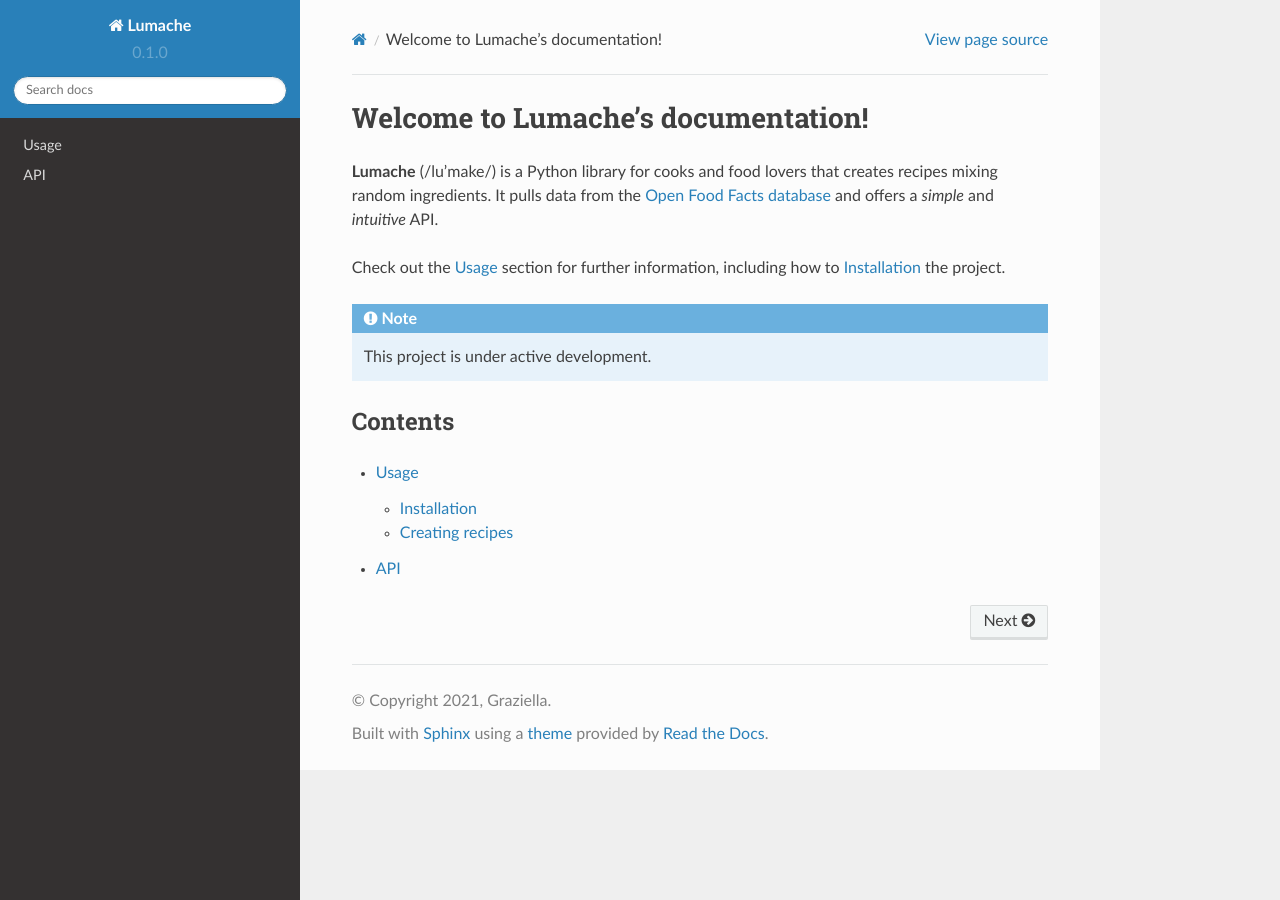
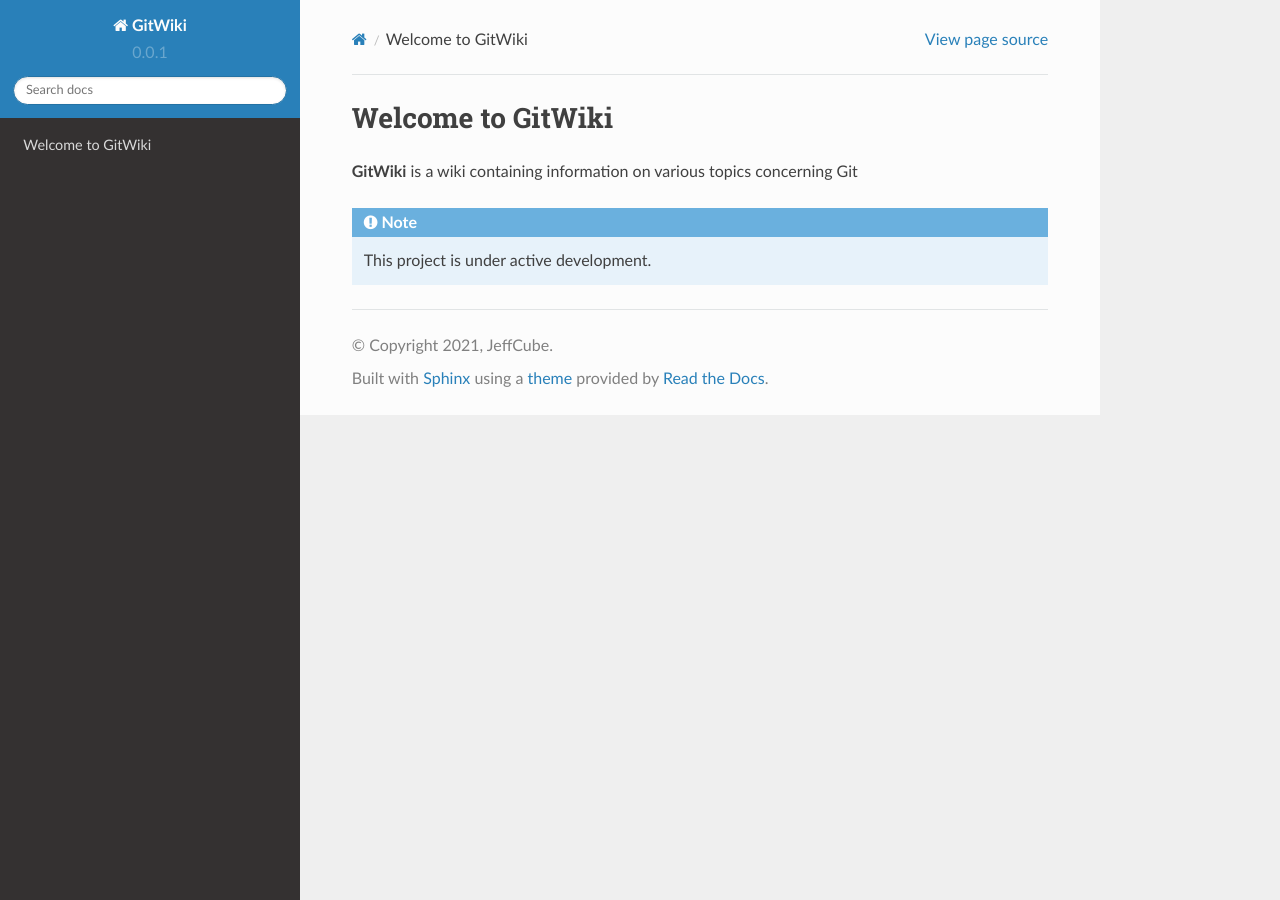
Before and after one commit to JeffCube99/GitWiki, a Sphinx documentation site: the page built from docs/source/index.rst, in a window 1280 px wide. Built offline with Sphinx 7.4.7 and the Read the Docs theme 2.0.0, drawn with Linux system fonts in a browser that asks for light colours.

Commit message:
* Removing / replacing information from Read the Docs project template

```diff
--- a/docs/source/api.rst
+++ /dev/null
@@ -1,7 +0,0 @@
-API
-===
-
-.. autosummary::
-   :toctree: generated
-
-   lumache
--- a/docs/source/conf.py
+++ b/docs/source/conf.py
@@ -2,12 +2,12 @@
 
 # -- Project information
 
-project = 'Lumache'
-copyright = '2021, Graziella'
-author = 'Graziella'
+project = 'GitWiki'
+copyright = '2021, JeffCube'
+author = 'JeffCube'
 
-release = '0.1'
-version = '0.1.0'
+version = '0.0.1'
+release = version
 
 # -- General configuration
 
--- a/docs/source/index.rst
+++ b/docs/source/index.rst
@@ -1,22 +1,11 @@
-Welcome to Lumache's documentation!
-===================================
+==================
+Welcome to GitWiki
+==================
 
-**Lumache** (/lu'make/) is a Python library for cooks and food lovers
-that creates recipes mixing random ingredients.
-It pulls data from the `Open Food Facts database <https://world.openfoodfacts.org/>`_
-and offers a *simple* and *intuitive* API.
-
-Check out the :doc:`usage` section for further information, including
-how to :ref:`installation` the project.
+**GitWiki** is a wiki containing information on various topics concerning Git
 
 .. note::
 
    This project is under active development.
 
-Contents
---------
-
 .. toctree::
-
-   usage
-   api
--- a/pyproject.toml
+++ b/pyproject.toml
@@ -3,6 +3,6 @@
 build-backend = "flit_core.buildapi"
 
 [project]
-name = "lumache"
-authors = [{name = "Graziella", email = "graziella@lumache"}]
+name = "GitWiki"
+authors = [{name = "JeffCube", email = "jeffcube99@gmail.com"}]
 dynamic = ["version", "description"]
```
Also changed, not shown: README.rst (+4 -7 lines), docs/source/usage.rst (deleted, +0 -33 lines), lumache.py (deleted, +0 -23 lines).
